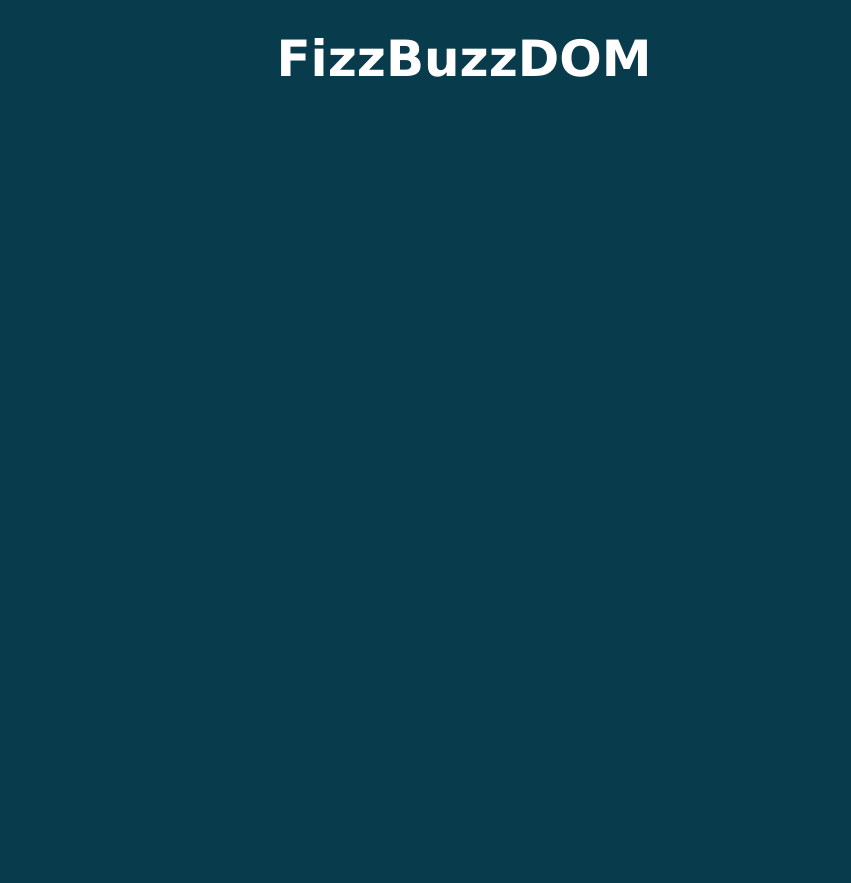
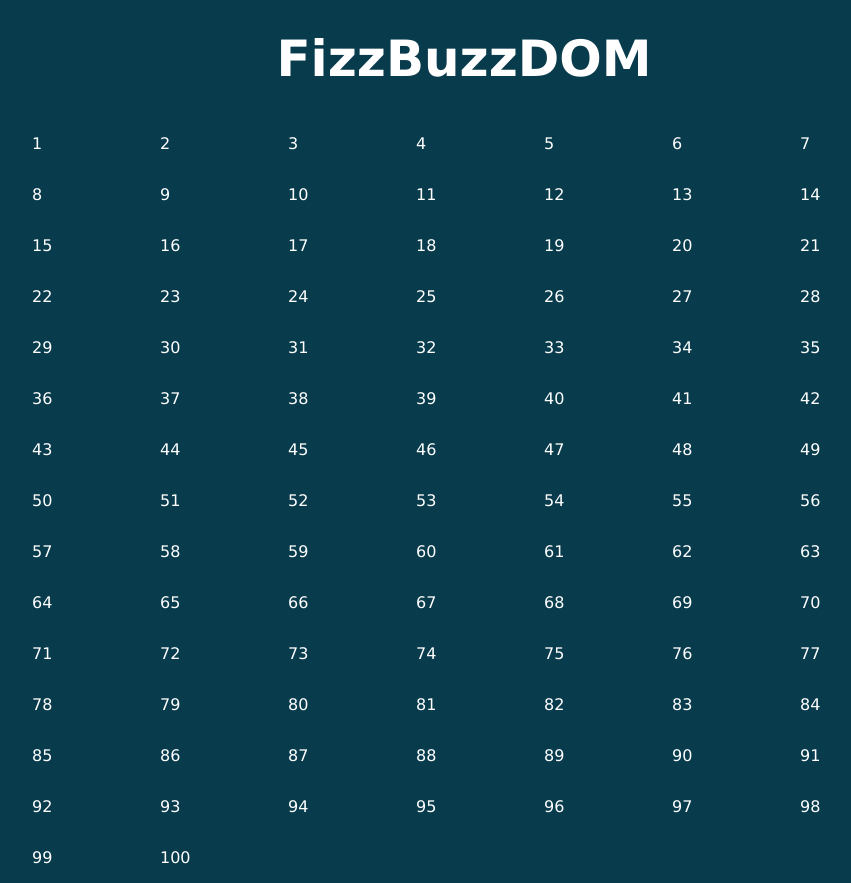
Before and after one commit to ElonaHoxhaj96/js-fizzbuzz, a plain HTML site: page index.html in a window 1280 px wide. Shown: the whole page, without its empty margins (176-1027 px from the left). Before the commit the page ends 800 px from the top, so only its background shows below. Drawn offline with Linux system fonts and the light colour scheme.

Commit message:
Fixing JS to show the box numbre in page and minimum styling of container and box by using css

```diff
--- a/index.html
+++ b/index.html
@@ -7,12 +7,15 @@
     <link rel="stylesheet" href="style.css">
 </head>
 <body>
-    <div id="container-page">
+    <header>
         <header>
             <h1>FizzBuzzDOM</h1>
         </header>
 
-    </div>
+    </header>
+    <main id="container">
+
+    </main>
     <script type="text/javascript" src="myscript.js"></script>
 
 </body>
--- a/myscript.js
+++ b/myscript.js
@@ -1,8 +1,10 @@
 //Exercise = "Scrivi un programma che stampi in console i numeri da 1 a 100, ma che per i multipli di 3 stampi “Fizz” al posto del numero e per i multipli di 5 stampi “Buzz”. Per i numeri che sono sia multipli di 3 che di 5 stampi “FizzBuzz”".
 
+const contenitore = document.querySelector("#container");
 //Write a cycle of numbers that goes from 1 to 100
 for (let i = 1; i <= 100; i++){
     console.log(i);
-    const element = '<div class="box">${i}</div>';
+    const element = `<div class="box">${i}</div>`;
     console.log(element);
+    contenitore.innerHTML += element;
 }
--- a/style.css
+++ b/style.css
@@ -17,3 +17,17 @@ header {
 header > h1{
     font-size: 50px;
 }
+/* setting container  */
+#container{
+    color: white;
+    width: 70%;
+    margin: auto;
+    display: flex;
+    flex-wrap: wrap;
+}
+/*setting box*/
+.box{
+    width: calc(100% / 7);
+    padding: 1rem;
+
+}
```
